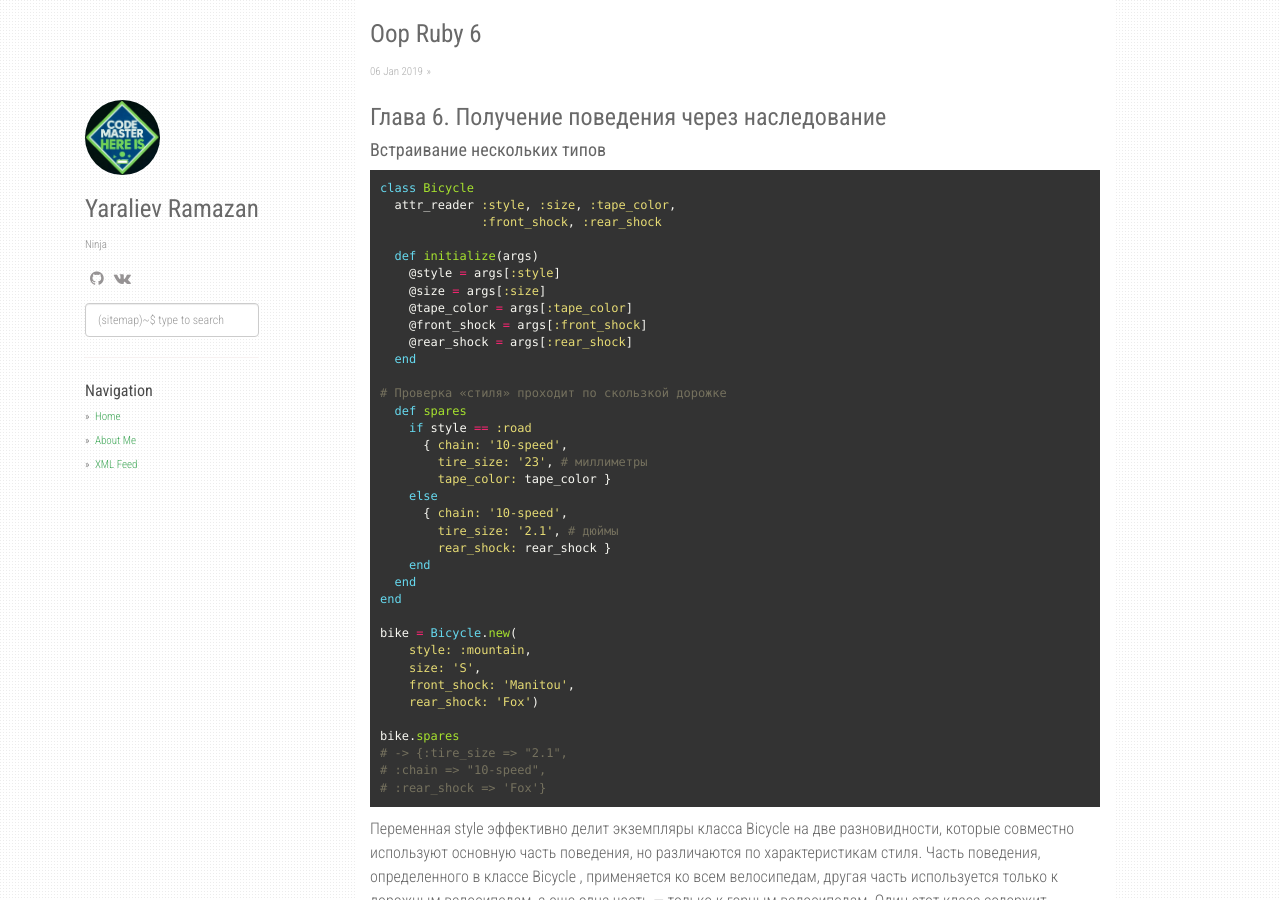
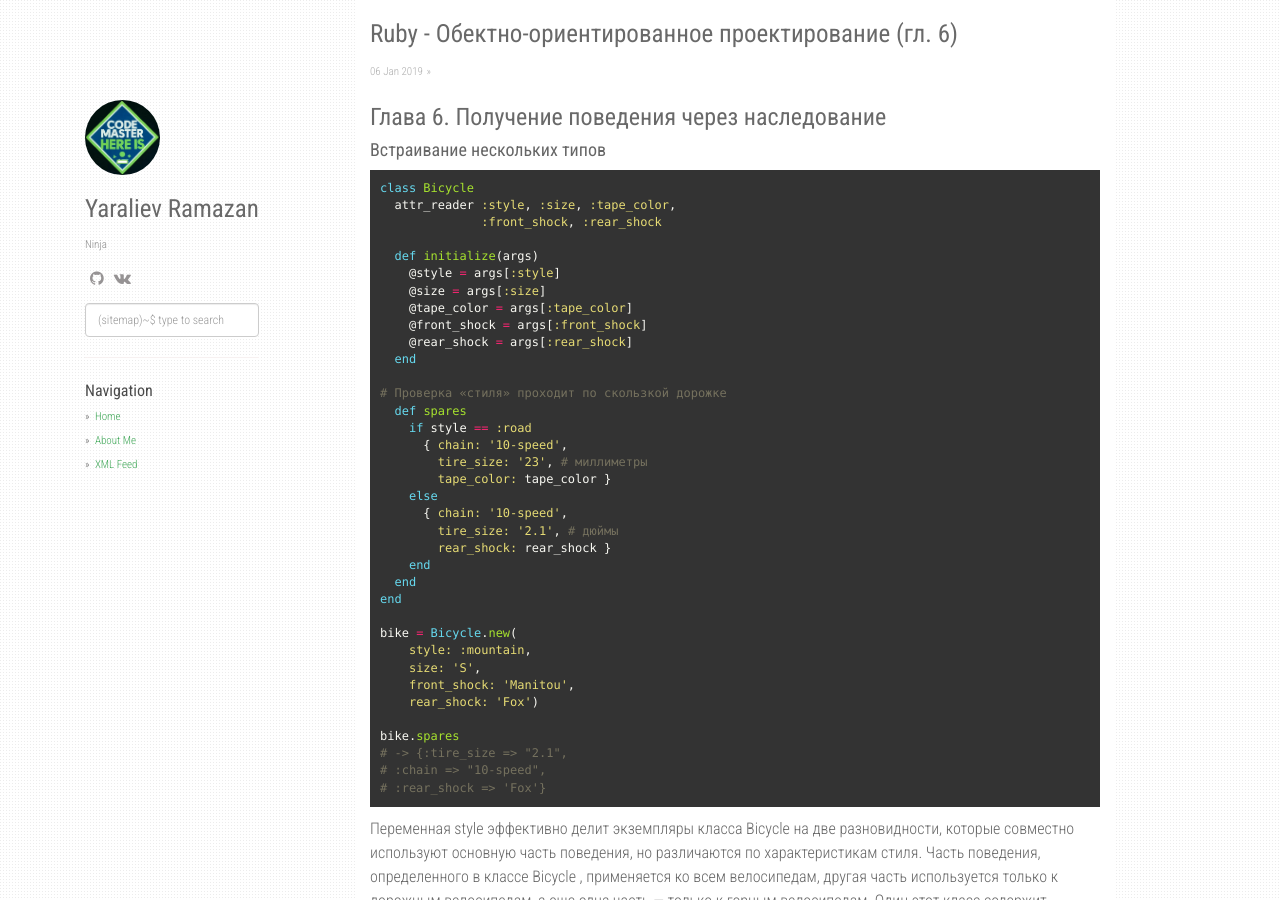
Before and after one commit to orion122/orion1222.github.io, a Jekyll site: the page built from _posts/2019-01-06-oop-ruby-6.md, in a window 1280 px wide and 900 px high. Built offline with Jekyll 4.4.1, drawn with Linux system fonts in a browser that asks for light colours; nearby versions of some CDN libraries; our own code applies the rules of GitHub Pages for plain Markdown files; comment, search, counter and statistics services are not loaded.

Commit message:
ruby oop 6

```diff
--- a/_posts/2019-01-06-oop-ruby-6.md
+++ b/_posts/2019-01-06-oop-ruby-6.md
@@ -1,3 +1,7 @@
+---
+layout: post
+title:  "Ruby - Обектно-ориентированное проектирование (гл. 6)"
+---
 ### Глава 6. Получение поведения через наследование
 #### Встраивание нескольких типов
 
```
